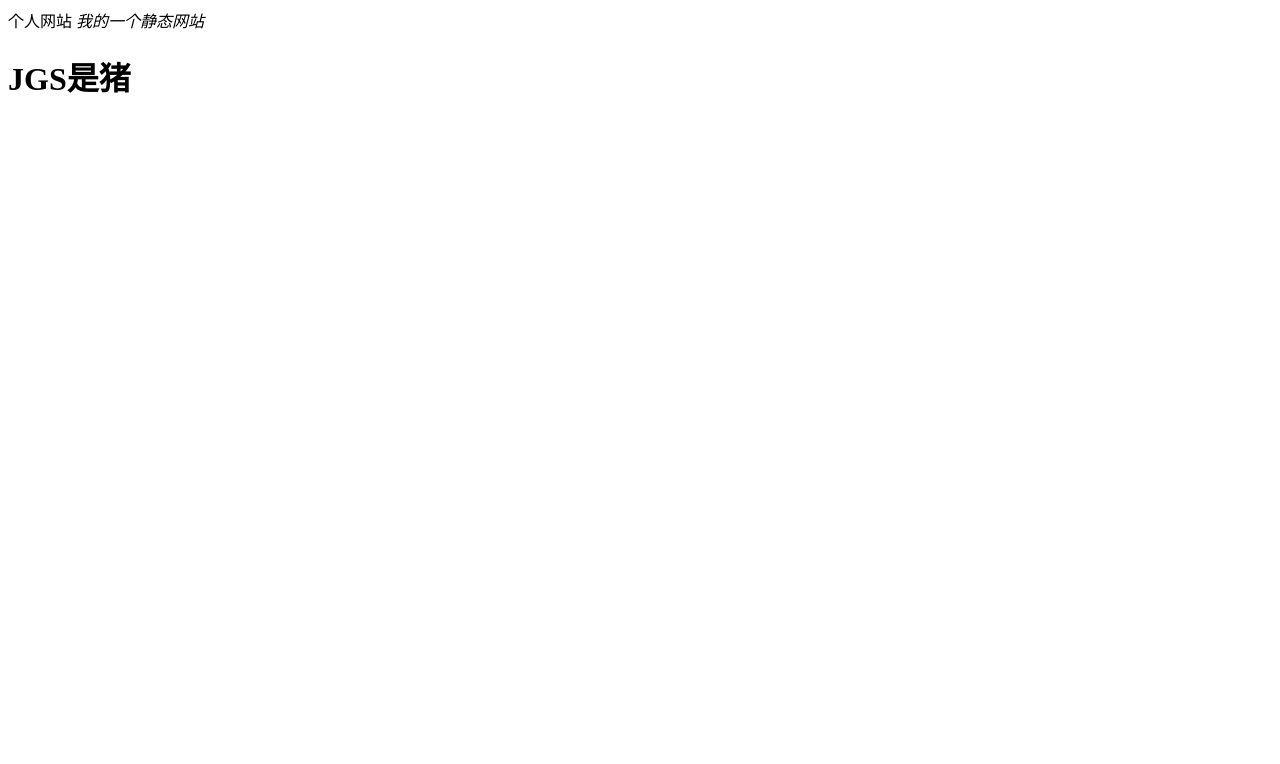
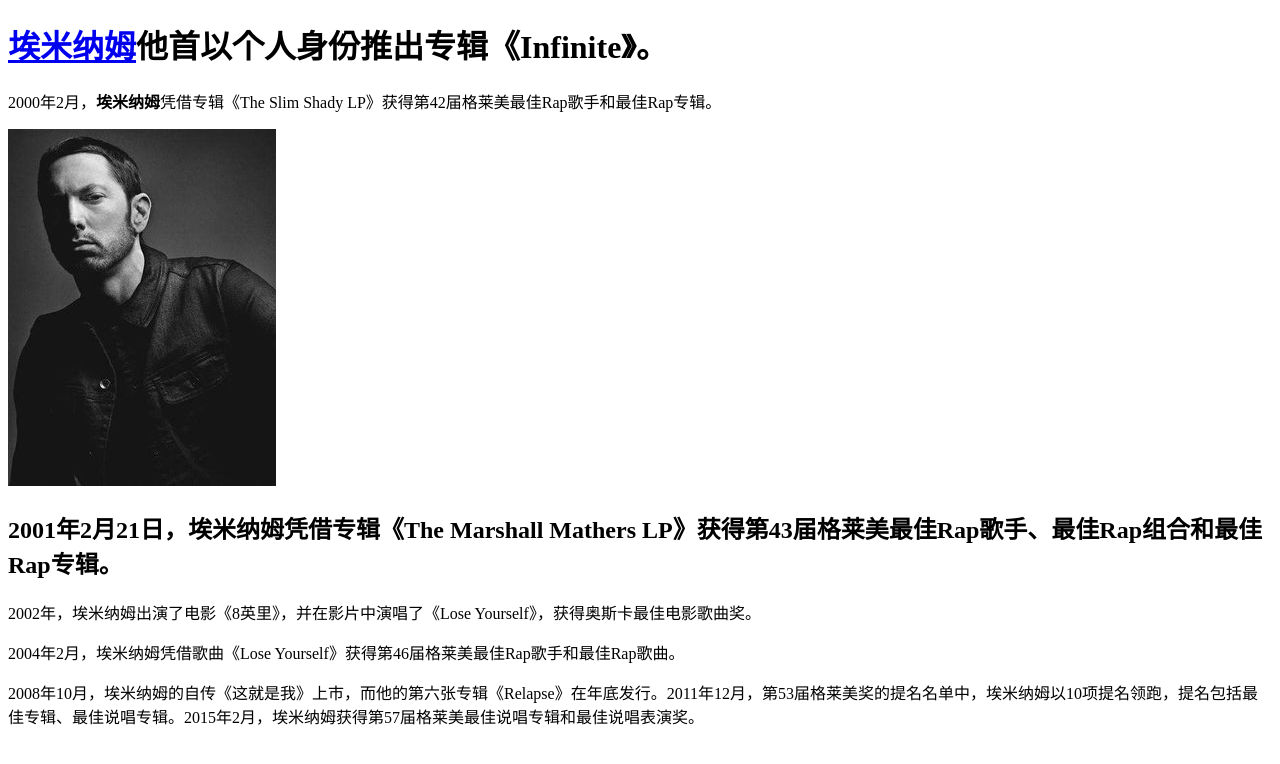
Before and after one commit to chao2038295/chao2038295.github.io, a plain HTML site: page index.html in a window 1280 px wide. Drawn offline with Linux system fonts and the light colour scheme.

Commit message:
添加一个文件夹

```diff
--- a/index.html
+++ b/index.html
@@ -1,4 +1,19 @@
+<!DOCTYPE html>
+<html>
+	<head>
+		<meta charset="utf-8">
+		<title></title>
+	</head>
+	<body>
+		<h1><a href="https://baike.baidu.com/item/%E5%9F%83%E7%B1%B3%E7%BA%B3%E5%A7%86/349626?fromtitle=eminem&fromid=137407&fr=aladdin" target="_blank">埃米纳姆</a>他首以个人身份推出专辑《Infinite》。</h1>
+		<p>2000年2月，<b>埃米纳姆</b>凭借专辑《The Slim Shady LP》获得第42届格莱美最佳Rap歌手和最佳Rap专辑。</p>
+		<a href="https://baike.baidu.com/item/%E5%9F%83%E7%B1%B3%E7%BA%B3%E5%A7%86/349626?fromtitle=eminem&fromid=137407&fr=aladdin"><img src="images/Eminem.jpg" /></a>
+		<h2>2001年2月21日，<strong>埃米纳姆</strong>凭借专辑《The Marshall Mathers LP》获得第43届格莱美最佳Rap歌手、最佳Rap组合和最佳Rap专辑。</h2>
+		<p>2002年，埃米纳姆出演了电影《8英里》，并在影片中演唱了《Lose Yourself》，获得奥斯卡最佳电影歌曲奖。
+</p>
+		<p>2004年2月，埃米纳姆凭借歌曲《Lose Yourself》获得第46届格莱美最佳Rap歌手和最佳Rap歌曲。</p>
 
-个人网站
-<i>我的一个静态网站</i>
-<h1>JGS是猪</h1>
+	<p>2008年10月，埃米纳姆的自传《这就是我》上市，而他的第六张专辑《Relapse》在年底发行。2011年12月，第53届格莱美奖的提名名单中，埃米纳姆以10项提名领跑，提名包括最佳专辑、最佳说唱专辑。2015年2月，埃米纳姆获得第57届格莱美最佳说唱专辑和最佳说唱表演奖。
+</p>
+	</body>
+</html>
```
Also changed, not shown: images/Eminem.jpg (added).
